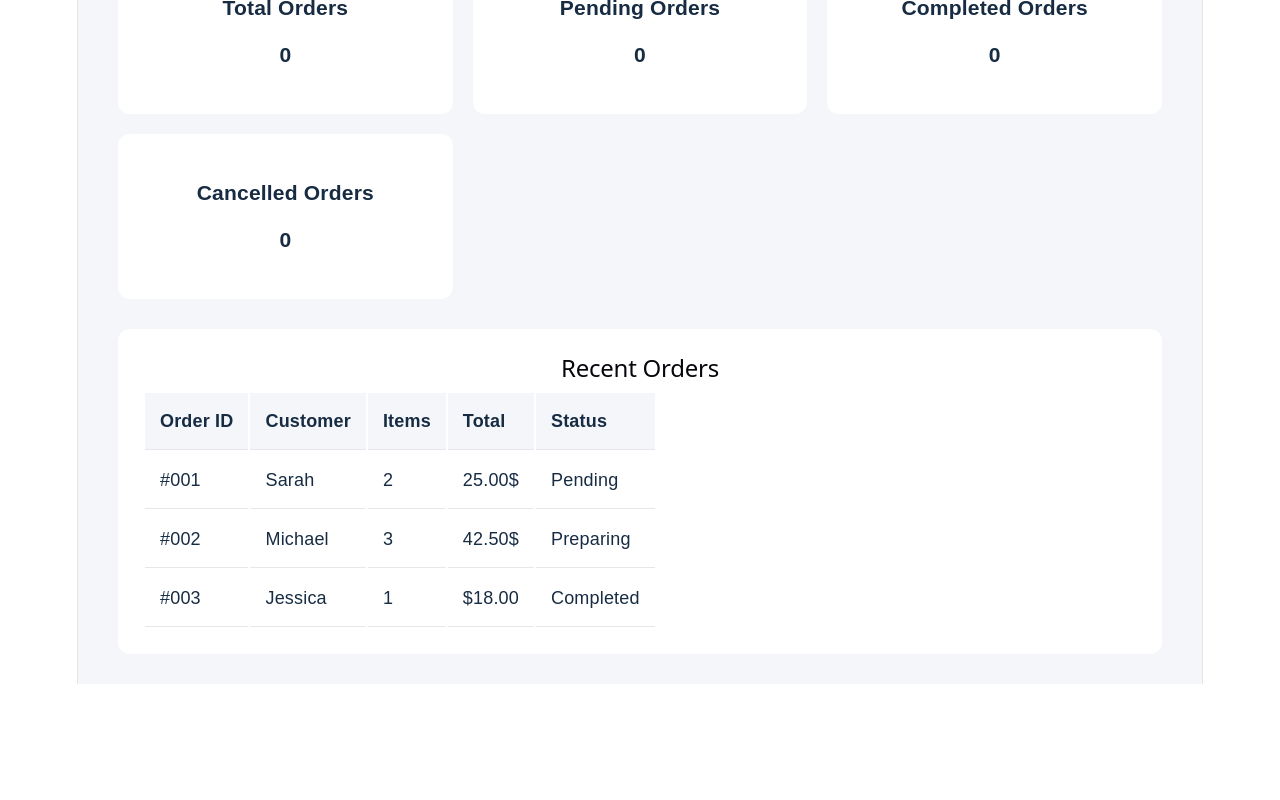
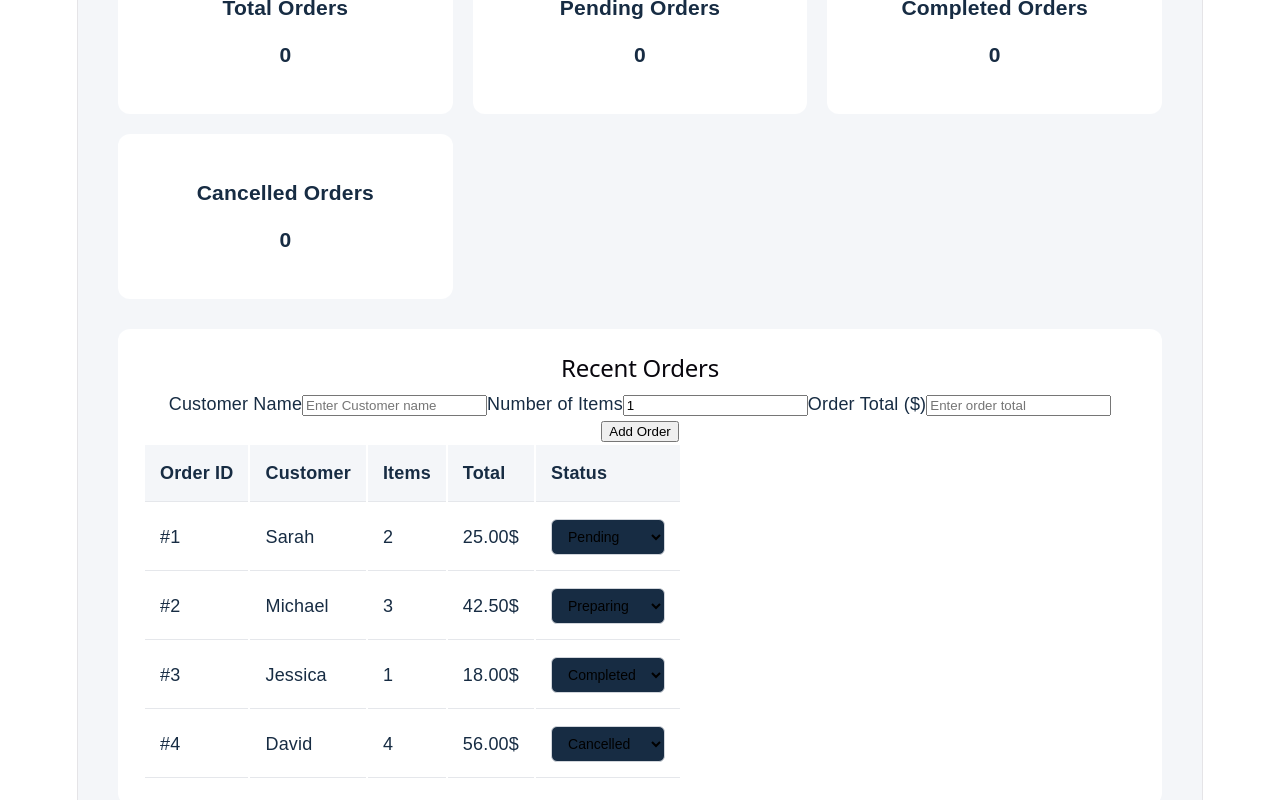
Before and after one commit to stephDurelle/restaurant-order-management-system, a React app in the folder frontend/: page / in a window 1280 px wide. Shown: the part 340-1140 px from the top of the page. Before the commit the page ends 1024 px from the top, so only its background shows below. Built offline with nearby package versions, Linux system fonts and the light colour scheme; the HTML template or start-up script is replaced by a standard one.

Commit message:
Add order creation and status management features

```diff
--- a/frontend/src/App.css
+++ b/frontend/src/App.css
@@ -64,3 +64,15 @@ color: #172C43;
 .orders tr:hover{
   background-color: #f9faf9;
 }
+.orders select{
+  padding: 8px 12px;
+  border: 1px solid #D1D5DB;
+  border-radius: 6px;
+  background-color: #172C43;
+  font-size: 14px;
+  cursor: pointer;
+}
+.orders select:focus{
+  outline: 2px solid #7895B2;
+  border-color: #7895B2;
+}
--- a/frontend/src/App.jsx
+++ b/frontend/src/App.jsx
@@ -1,8 +1,9 @@
 import './App.css'
 import StatCard from './components/StatCard'
 import RecentOrders from './components/RecentOrders'
-
+import { useState } from 'react'
 function App(){
+  // JE ME SUIS ARRETER ICI
 
   return(
     //className me permet ici d'attribuer une classe CSS à un élément HTML
--- a/frontend/src/components/RecentOrders.jsx
+++ b/frontend/src/components/RecentOrders.jsx
@@ -1,6 +1,129 @@
+ import { useState } from "react"
+
+
 function RecentOrders(){
+
+    const [orders, setOrders]= useState ( [{
+            id:1,
+            customer:'Sarah',
+            items: 2,
+            total: 25.00,
+    status: 'Pending'
+  },
+  {
+    id: 2,
+    customer: 'Michael',
+    items: 3,
+    total: 42.50,
+    status: 'Preparing'
+  },{
+    id: 3,
+    customer: 'Jessica',
+    items: 1,
+    total: 18.00,
+    status: 'Completed'
+  },
+  {
+    id: 4,
+    customer: 'David',
+    items: 4,
+    total: 56.00,
+    status: 'Cancelled'
+
+        }])
+        const [customer, setCustomer]= useState('')
+        const [items, setItems]= useState(1)
+        const[total,setTotal]= useState('')
+        //fonction pour ajouter une commande
+        function handleSubmit(event) {
+            event.preventDefault()
+            if(customer.trim() ==='' || Number(items)< 1|| total ===''|| Number(total)<0){
+                alert("please enter valid order information")
+                return
+            }
+            const newOrder={
+                id:Math.max(0, ...orders.map(order => order.id)) + 1,
+             customer: customer.trim(),
+            items: Number(items),
+            total: Number(total),
+            status: 'Pending'
+            }
+            setOrders(currentOrders=> [...currentOrders,newOrder])
+            // je reinitialise le formulaire
+            setCustomer('')
+            setItems(1)
+            setTotal('')
+        }
+        //fonction pour modifier le statut de la commande
+        function handleStatusChange(orderId, newStatus){
+            setOrders(currentOrders => currentOrders.map(order=> order.id === orderId ?{ ...order,status: newStatus}: order))
+        }
+
     return(
         <section className="orders">
+      <h2>Recent Orders</h2>
+      <form onSubmit={handleSubmit}>
+        <label>Customer Name</label>
+        <input
+        type="text"
+        placeholder="Enter Customer name"
+        value={customer}
+        onChange={(event)=> setCustomer(event.target.value)} />
+
+        <label>Number of Items</label>
+        <input type="number"
+        min={1}
+        value={items}
+        onChange={(event)=> setItems(event.target.value   )} />
+        <label>Order Total ($)</label>
+        <input
+        type="number"
+        min="0"
+        step="0.01"
+        placeholder="Enter order total"
+        value={total}
+        onChange={(event) => setTotal(event.target.value)}
+/>
+
+        <button type="submit">Add Order</button>
+      </form>
+
+      <table>
+        <thead>
+          <tr>
+            <th>Order ID</th>
+            <th>Customer</th>
+            <th>Items</th>
+            <th>Total</th>
+            <th>Status</th>
+          </tr>
+        </thead>
+         <tbody>
+          {orders.map((order) => (
+            <tr key={order.id}>
+              <td>#{order.id}</td>
+              <td>{order.customer}</td>
+              <td>{order.items}</td>
+              <td>{order.total.toFixed(2)}$</td>
+              <td>
+                <select value={order.status}
+                onChange={(event)=> handleStatusChange(order.id, event.target.value)}>
+                    <option value="Pending">Pending</option>
+                    <option value="Preparing">Preparing</option>
+                    <option value="Ready">Ready</option>
+                    <option value="Completed">Completed</option>
+                    <option value="Cancelled">Cancelled</option>
+                </select>
+              </td>
+            </tr>
+          ))}
+        </tbody>
+      </table>
+    </section>
+    )
+}export default RecentOrders
+ //La methode manuelle, mais n'est pas applicablr si tu recois 200 commandes et mettre a jour la plate forme
+       /* <section className="orders">
             <h2>Recent Orders</h2>
             <table>
                 <thead>
@@ -39,6 +162,4 @@ function RecentOrders(){
             </table>
 
 
-        </section>
-    )
-}export default RecentOrders
+        </section>*/
```
